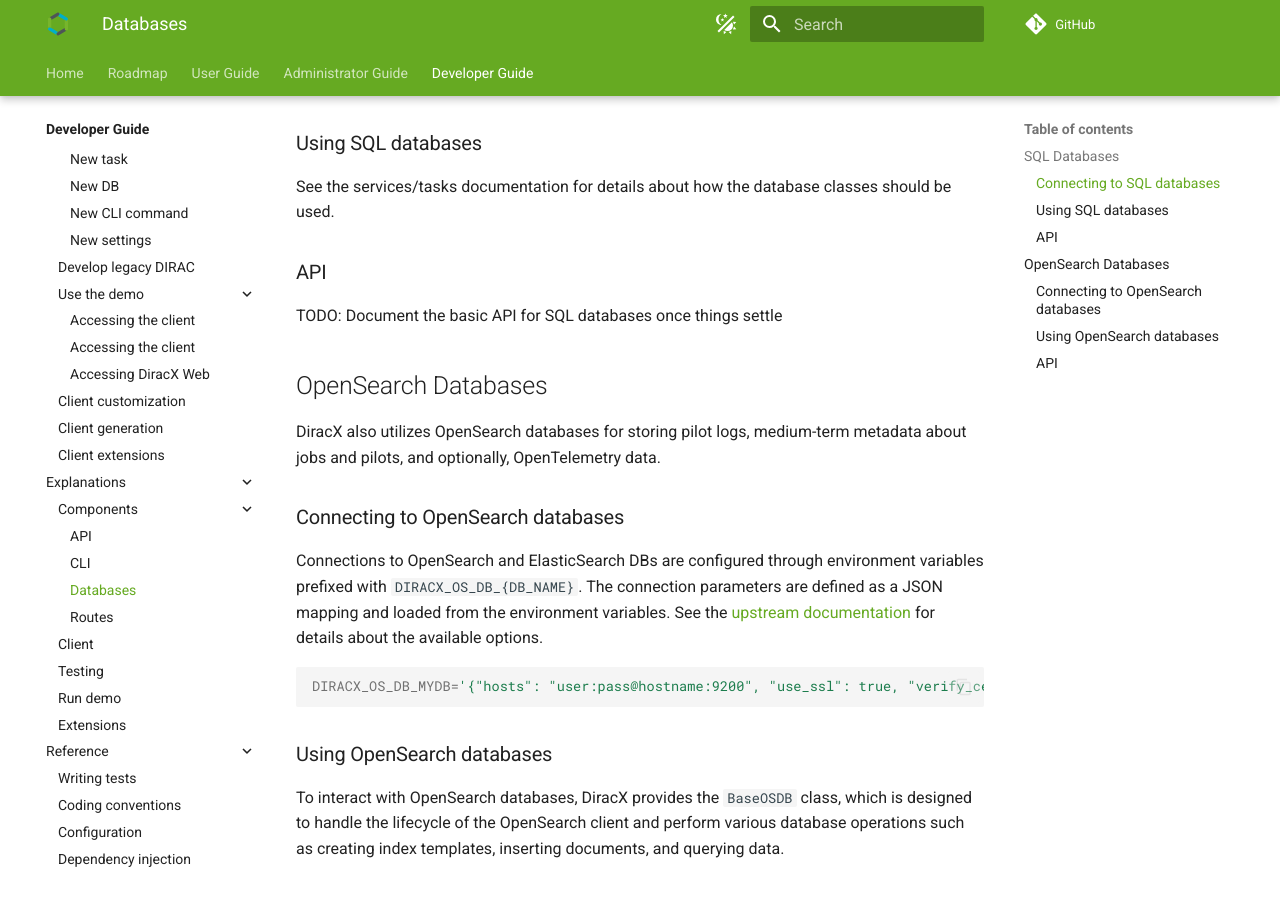
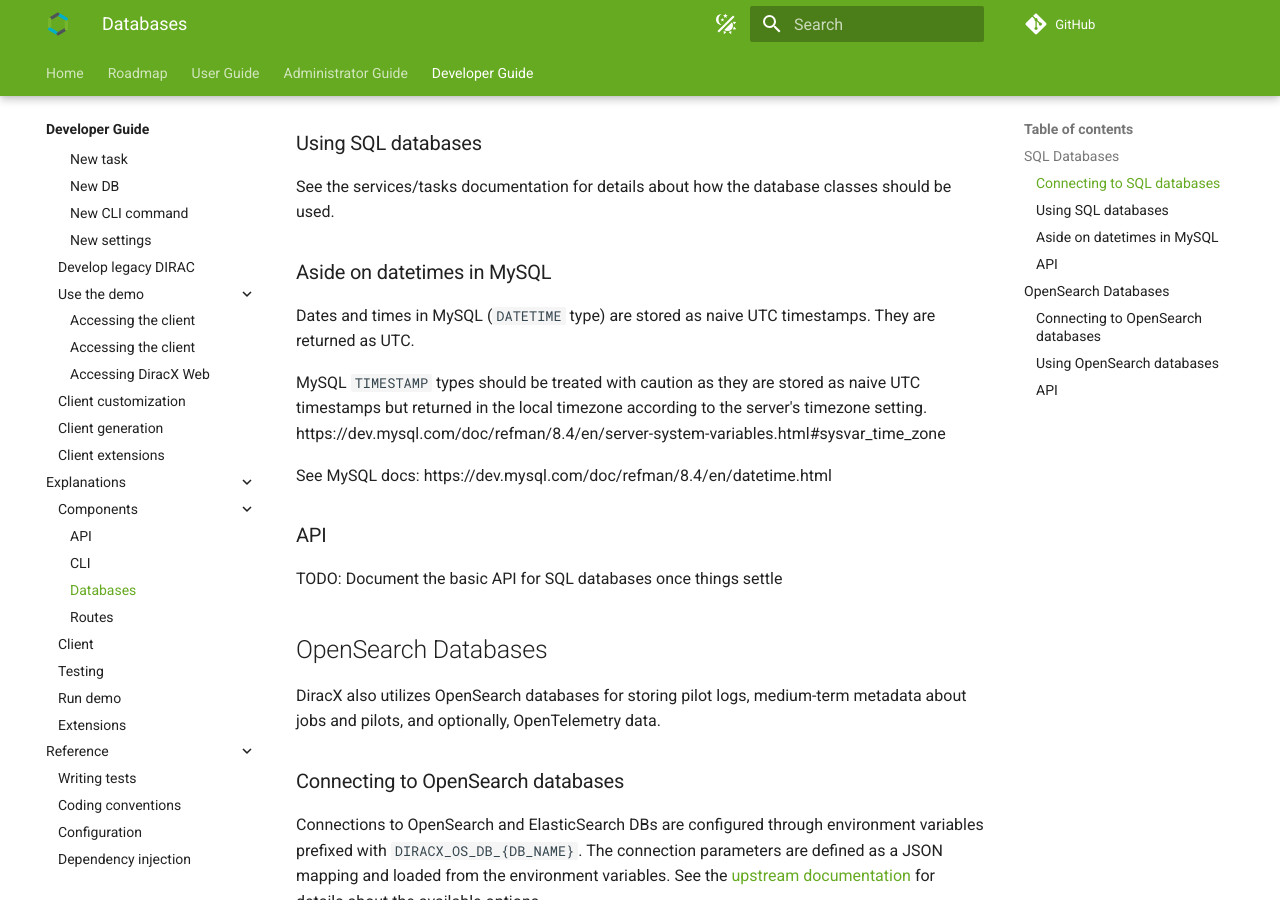
Before and after one commit to DIRACGrid/diracx, an MkDocs documentation site: the page built from docs/dev/explanations/components/db.md, in a window 1280 px wide and 900 px high, scrolled down 845 px. Built offline with MkDocs 1.6.1 and Material for MkDocs 9.7.7, drawn with Linux system fonts in a browser that asks for light colours; comment, search, counter and statistics services are not loaded.

Commit message:
docs: document how MySQL timestamp and datetimes work for word of caution

```diff
--- a/docs/dev/explanations/components/db.md
+++ b/docs/dev/explanations/components/db.md
@@ -30,6 +30,14 @@ See the DiracX helm chart for more details about configuring access to databases
 
 See the services/tasks documentation for details about how the database classes should be used.
 
+### Aside on datetimes in MySQL
+
+Dates and times in MySQL (`DATETIME` type) are stored as naive UTC timestamps. They are returned as UTC.
+
+MySQL `TIMESTAMP` types should be treated with caution as they are stored as naive UTC timestamps but returned in the local timezone according to the server's timezone setting. https://dev.mysql.com/doc/refman/8.4/en/server-system-variables.html#sysvar_time_zone
+
+See MySQL docs: https://dev.mysql.com/doc/refman/8.4/en/datetime.html
+
 ### API
 
 TODO: Document the basic API for SQL databases once things settle
```
